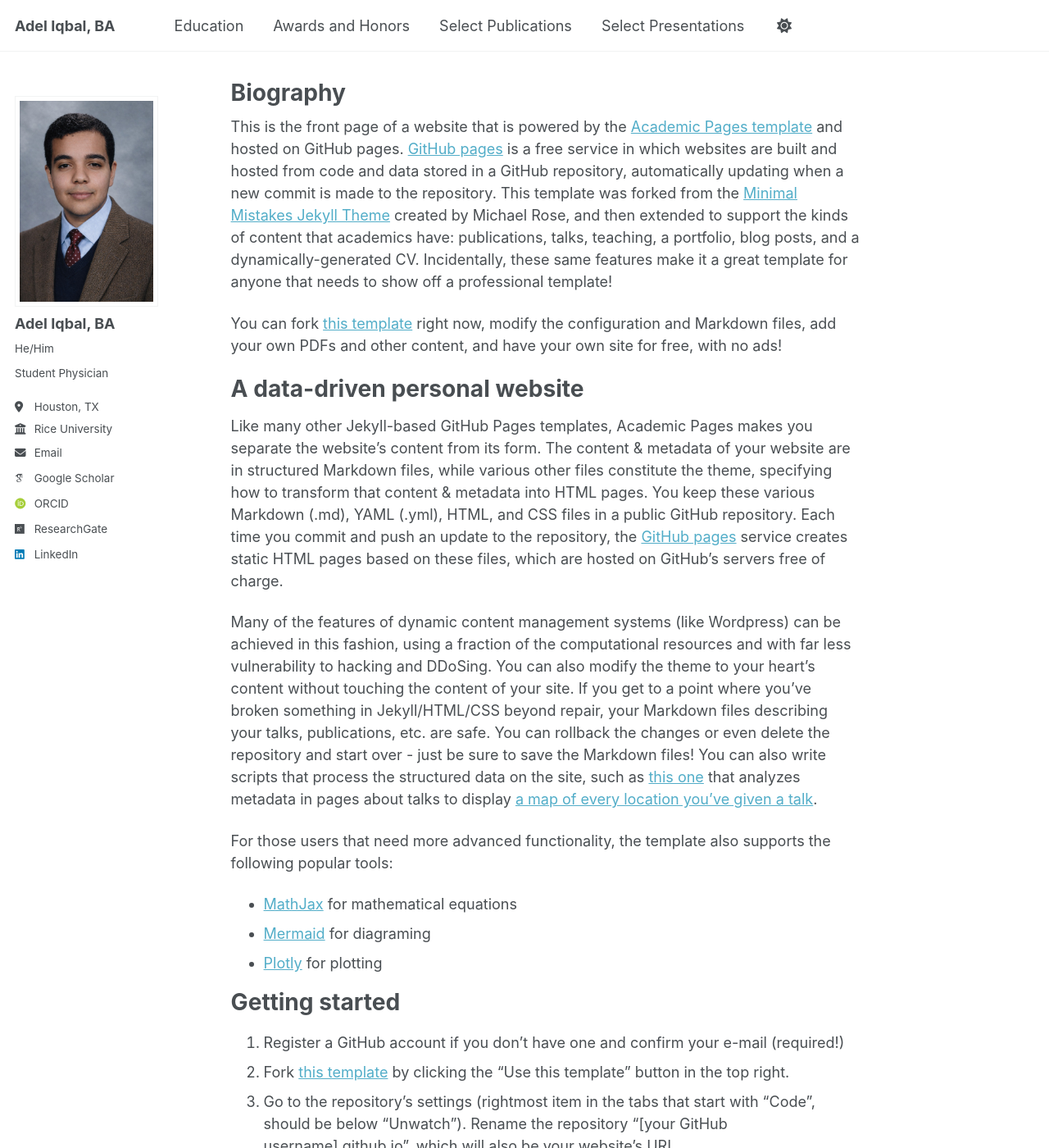
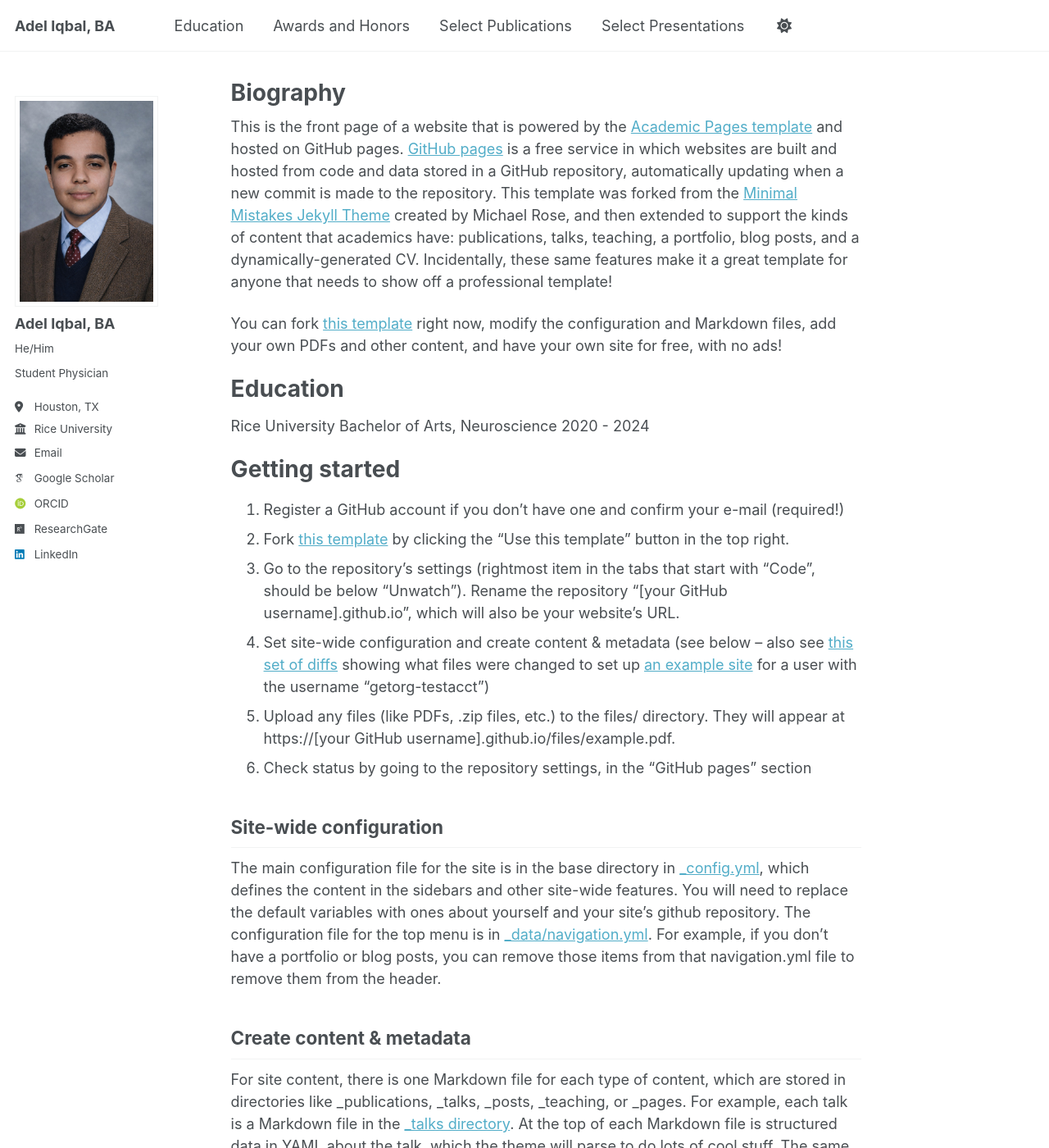
Before and after one commit to adel-iqbal/aiqbal, a Jekyll site: the page built from _pages/about.md, in a window 1280 px wide and 1400 px high. Shown: the whole window at 82% size. Built offline with Jekyll 4.4.1, drawn with Linux system fonts in a browser that asks for light colours; some web fonts are replaced; a script bundle is joined from its source files by our own code; library files that are not in the unit come from our copies.

Commit message:
Update about.md

```diff
--- a/_pages/about.md
+++ b/_pages/about.md
@@ -11,16 +11,11 @@
 
  You can fork [this template](https://github.com/academicpages/academicpages.github.io) right now, modify the configuration and Markdown files, add your own PDFs and other content, and have your own site for free, with no ads!
 
-A data-driven personal website
+Education
 ======
-Like many other Jekyll-based GitHub Pages templates, Academic Pages makes you separate the website's content from its form. The content & metadata of your website are in structured Markdown files, while various other files constitute the theme, specifying how to transform that content & metadata into HTML pages. You keep these various Markdown (.md), YAML (.yml), HTML, and CSS files in a public GitHub repository. Each time you commit and push an update to the repository, the [GitHub pages](https://pages.github.com/) service creates static HTML pages based on these files, which are hosted on GitHub's servers free of charge.
-
-Many of the features of dynamic content management systems (like Wordpress) can be achieved in this fashion, using a fraction of the computational resources and with far less vulnerability to hacking and DDoSing. You can also modify the theme to your heart's content without touching the content of your site. If you get to a point where you've broken something in Jekyll/HTML/CSS beyond repair, your Markdown files describing your talks, publications, etc. are safe. You can rollback the changes or even delete the repository and start over - just be sure to save the Markdown files! You can also write scripts that process the structured data on the site, such as [this one](https://github.com/academicpages/academicpages.github.io/blob/master/talkmap.ipynb) that analyzes metadata in pages about talks to display [a map of every location you've given a talk](https://academicpages.github.io/talkmap.html).
-
-For those users that need more advanced functionality, the template also supports the following popular tools:
-- [MathJax](https://www.mathjax.org/) for mathematical equations
-- [Mermaid](https://mermaid.js.org/) for diagraming
-- [Plotly](https://plotly.com/javascript/) for plotting
+Rice University
+Bachelor of Arts, Neuroscience
+2020 - 2024
 
 Getting started
 ======
```
